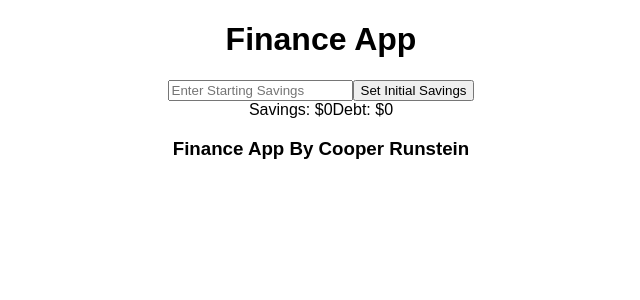
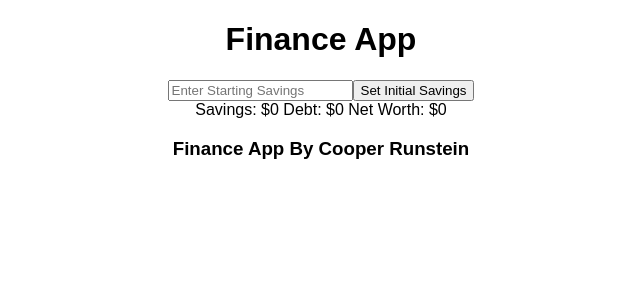
Before and after one commit to Cooper-Runstein/React-Personal-Finance-App, a React (Create React App) app: page / in a window 1280 px wide. Shown: the top 300 px of the page, without its empty margins (319-959 px from the left). Built offline with nearby package versions, Linux system fonts and the light colour scheme.

Commit message:
Net worth added

```diff
--- a/src/Components/Counter.js
+++ b/src/Components/Counter.js
@@ -2,7 +2,11 @@ import React from 'react';
 
 const Counter = (props) =>{
     return(
-        <div id="counter"><span>Savings: ${props.savings}</span><span>Debt: ${props.debt}</span></div>
+        <div id="counter">
+            <span>Savings: ${props.savings}  </span>
+            <span>Debt: ${props.debt}  </span>
+            <span>Net Worth: ${props.savings - props.debt}</span>
+        </div>
     )
 }
 
```
